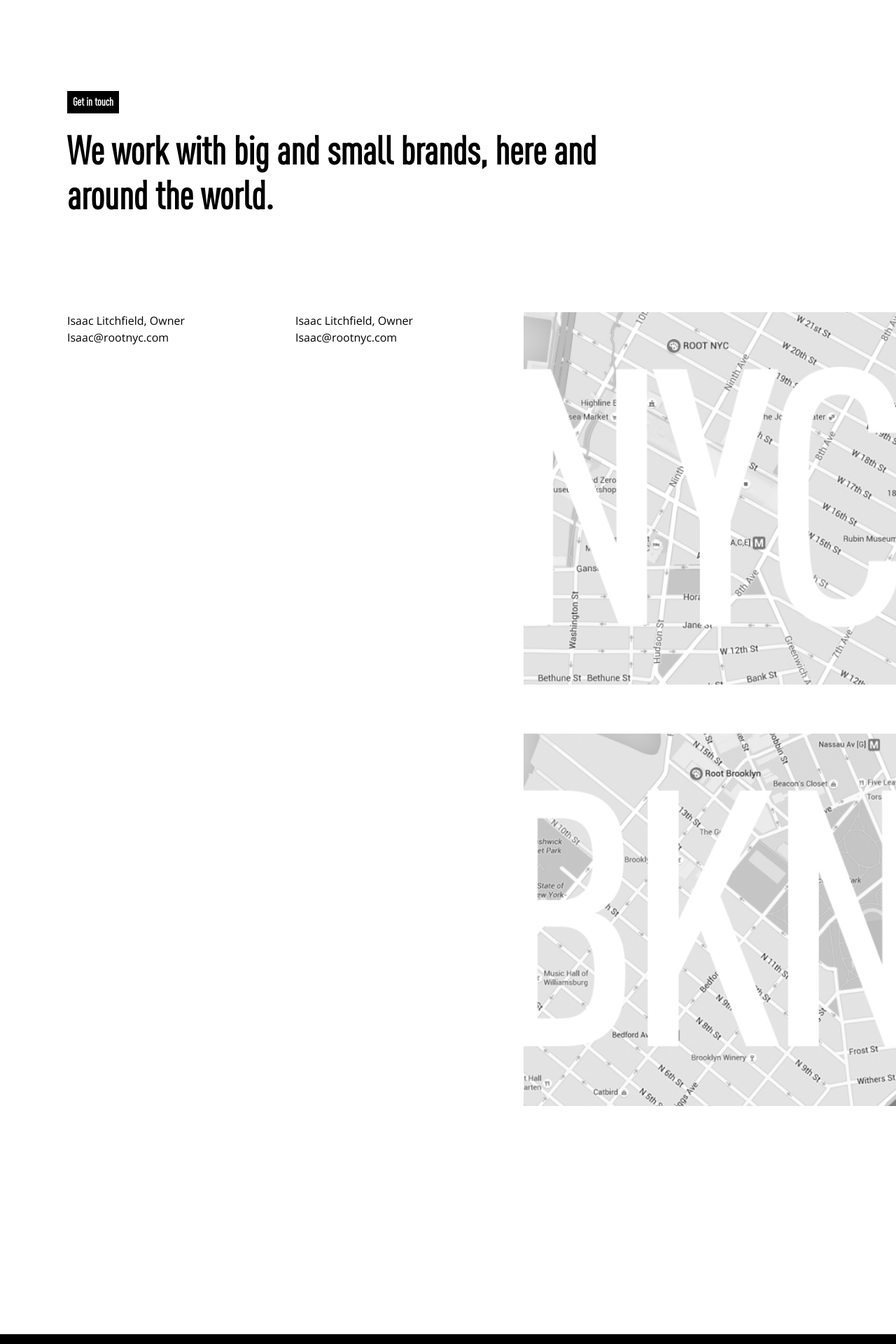
After one commit to Magellanarts/root_code, a PHP site: page /contact.php in a window 1280 px wide. The commit adds this page. Shown: the part 801-2721 px from the top of the page at 70% size. Run offline with PHP 8.4, Linux system fonts and the light colour scheme; style sheets or scripts are compiled from the project's sources.

Commit message:
working on contact page

```diff
--- /dev/null
+++ b/dev/contact.php
@@ -0,0 +1,44 @@
+<?php include('header.php'); ?>
+<section class="l-content-container c-hero js-hero u-img-fill-area" style="background-image: url(i/screenshot-2018-05-11-13-19-46@2x.jpg);">
+  <h1>Let’s get down to the root of your needs.</h1>
+</section>
+
+
+<section class="l-content-container u-sm-pb u-sm-pt u-lrg-text o-content">
+  <div class="l-constrain-content">
+    <div class="c-tag">Get in touch</div>
+    <h2>We work with big and small brands, here and around the world. </h2>
+  </div>
+</section>
+
+<section class="l-anchor-right l-split-content l-split-content--equal-width">
+  <div>
+   <form>
+
+   </form>
+
+    <div class="l-split-content l-split-content--equal-width">
+      <div>
+        <p>Isaac Litchfield, Owner
+          Isaac@rootnyc.com</p>
+      </div>
+      <div>
+        <p>Isaac Litchfield, Owner
+          Isaac@rootnyc.com</p>
+      </div>
+    </div>
+  </div>
+  <div>
+    <img class="u-img-spacer u-img-spacer--small" src="i/map-nyc@2x.jpg">
+
+    <img src="i/map-bkn@2x.jpg">
+  </div>
+</section>
+
+<section class="l-page-section">
+
+</section>
+
+
+
+<?php include('footer.php'); ?>
--- a/dev/header.php
+++ b/dev/header.php
@@ -37,5 +37,5 @@
     <div class="c-nav-toggle__line"></div>
 </div>
 <header class="l-content-container c-site-header js-site-header">
-    <a href="/" class="c-site-logo"><img src="i/root-alt.svg"></a>
+    <a href="/" class="c-site-logo js-site-logo"><img src="i/root-alt.svg"></a>
 </header>
--- a/dev/js/site.js
+++ b/dev/js/site.js
@@ -5,6 +5,7 @@ doc.querySelector('.js-nav-toggle').addEventListener('click', function () {
   doc.querySelector('.js-nav-overlay').classList.toggle('is-visible');
   doc.querySelector('html, body').classList.toggle('no-scroll');
   doc.querySelector('.js-hero').classList.toggle('fade-out');
+  doc.querySelector('.js-site-logo').classList.toggle('fade-out');
 });
 
 // headroom
@@ -47,6 +48,7 @@ var Sticky = (function() {
       return this.position < (window.scrollY + 70);
     },
     onScroll: function(event) {
+      if(window.innerWidth > 800) {
         if (this.aboveScroll()) {
           var bottomOfElement = this.position + this.element.offsetHeight;
           var footer = doc.querySelector('.js-site-footer');
@@ -64,6 +66,7 @@ var Sticky = (function() {
 
         } else {
           this.setStatic();
+        }
       }
     },
     setFixed: function() {
--- a/dev/sass/_component.site-header.scss
+++ b/dev/sass/_component.site-header.scss
@@ -34,3 +34,12 @@
     height: 165px;
   }
 }
+
+.c-site-logo {
+  transition:  .2s linear;
+  opacity: 1;
+
+  &.fade-out {
+    opacity:0;
+  }
+}
--- a/dev/sass/_component.studio-specs.scss
+++ b/dev/sass/_component.studio-specs.scss
@@ -1,12 +1,12 @@
 .c-studio-specs-container {
-
-
+  margin-bottom: 32px;
 
   &.relative {
     position: relative;
   }
 
   @media #{$medium} {
+    margin-bottom: 0;
     width: 200px;
     flex-shrink: 0;
     margin-right: 64px;
@@ -36,7 +36,10 @@
 }
 
 .c-studio-specs__inner {
-  position: absolute;
- top: 0;
-  transition: .2s linear;
+
+  @media #{$medium} {
+    position: absolute;
+    top: 0;
+    transition: .2s linear;
+  }
 }
--- a/dev/sass/_layout.scss
+++ b/dev/sass/_layout.scss
@@ -23,6 +23,20 @@
   @media #{$medium} {
     display: flex;
     justify-content: space-between;
+
+    &--align-center {
+      align-items: center;
+    }
+
+    &--equal-width {
+      > div {
+        flex: 1;
+        &:last-child {
+          margin-left: 120px;
+        }
+      }
+    }
+
   }
 }
 
--- a/dev/sass/_utilities.scss
+++ b/dev/sass/_utilities.scss
@@ -87,6 +87,11 @@
 
   @media #{$medium} {
     margin-bottom: 80px;
+
+    &--small {
+      margin-bottom: 64px;
+    }
+
   }
 }
 /*------------------------
```
Also changed, not shown: dev/i/map-bkn.jpg (added), dev/i/map-bkn@2x.jpg (added), dev/i/map-bkn@3x.jpg (added), dev/i/map-nyc.jpg (added), dev/i/map-nyc@2x.jpg (added), dev/i/map-nyc@3x.jpg (added). Lines whose indentation alone changed are shown as unchanged.
